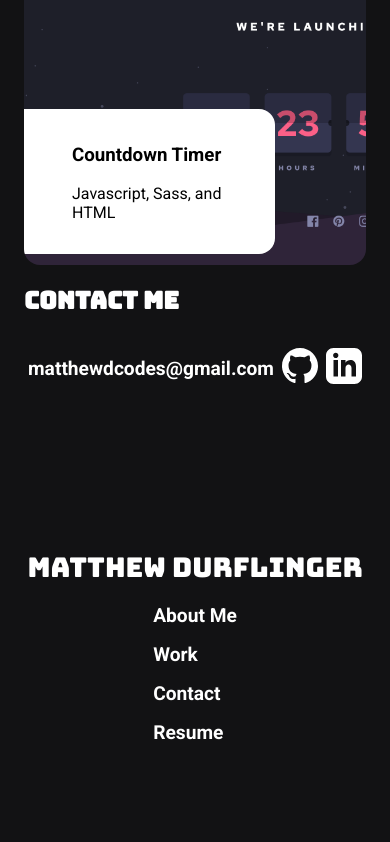
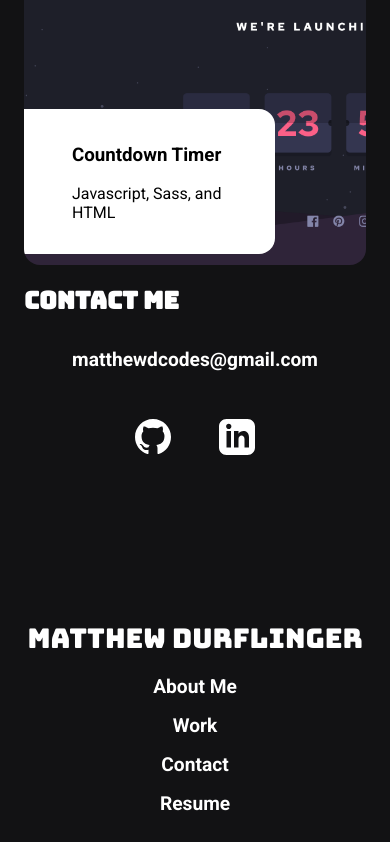
Before and after one commit to mattyd96/Porfolio, a plain HTML site: page index.html in a window 390 px wide. Shown: the part 2427-3269 px from the top of the page. Before the commit the page ends 3198 px from the top, so only its background shows below. Drawn offline with Linux system fonts and the light colour scheme.

Commit message:
chagned responsiveness and alignment of footer and contact links for smaller mobile devices

```diff
--- a/assets/style.css
+++ b/assets/style.css
@@ -368,8 +368,10 @@ main {
 .contact {
     margin-bottom: 10rem;
 }
+
 .contact-links {
     display: flex;
+    flex-wrap: wrap;
     justify-content: space-around;
     align-items: center;
     font-size: 1.2rem;
@@ -404,5 +406,17 @@ footer a {
 @media screen and (max-width: 770px) {
     footer, footer ul {
         flex-direction: column;
+        text-align: center;
+    }
+
+    .contact-links {
+        text-align: center;
+        justify-content: center;
+        gap: 3rem;
+    }
+
+    #email {
+        width: 100%;
+        margin: auto;
     }
 }
--- a/index.html
+++ b/index.html
@@ -109,7 +109,7 @@
         <section class="contact" id="contact">
             <h2>Contact Me</h2>
             <div class="contact-links">
-                <a href="mailto: matthewdcodes@gmail.com">matthewdcodes@gmail.com</a>
+                <a id="email" href="mailto: matthewdcodes@gmail.com">matthewdcodes@gmail.com</a>
                 <a href="https://github.com/mattyd96"><img src="./assets/svg/github.svg" alt="github"></a>
                 <a href="https://www.linkedin.com/in/matthew-durflinger-903429140/"><img src="./assets/svg/linkedin.svg" alt=""></a>
             </div>
```
